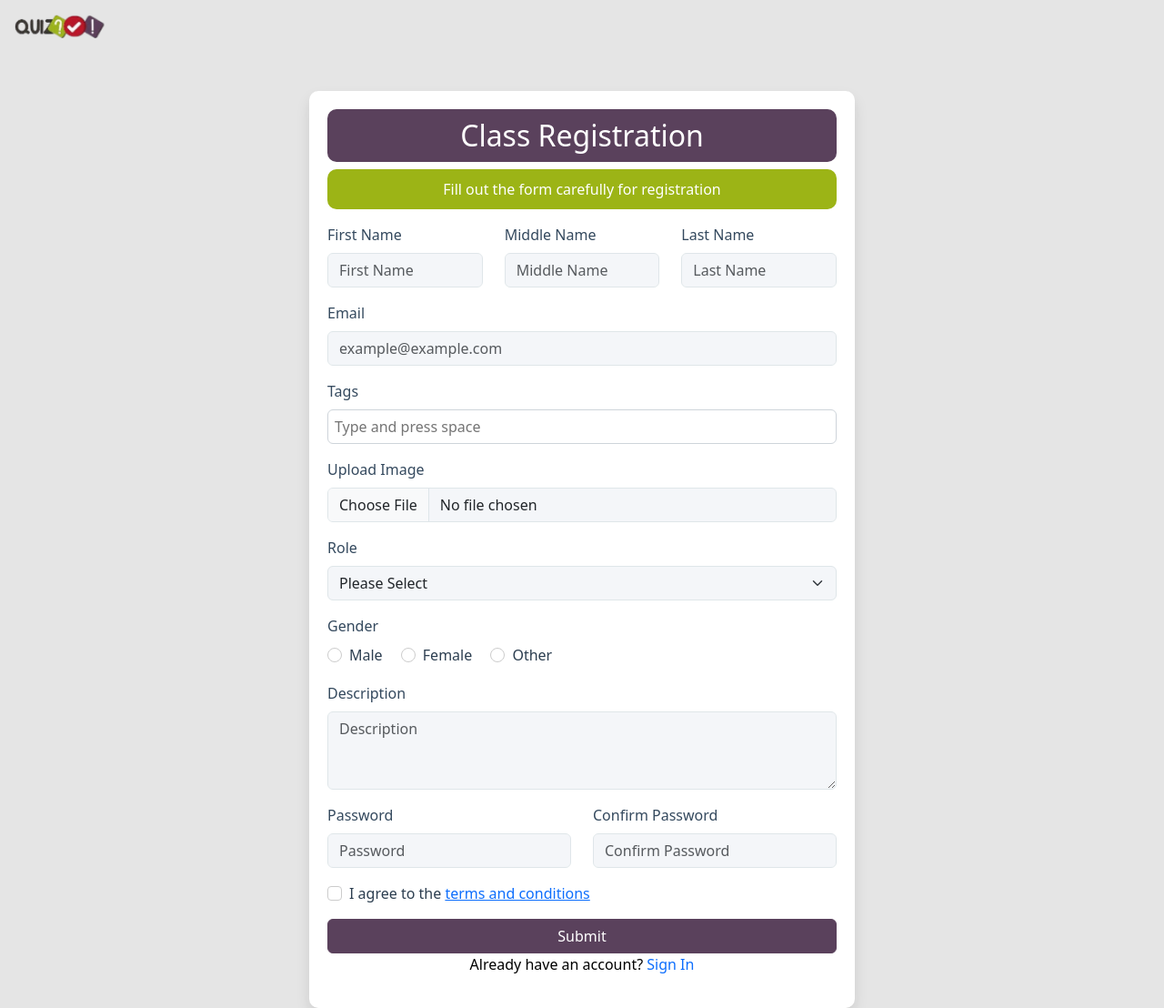
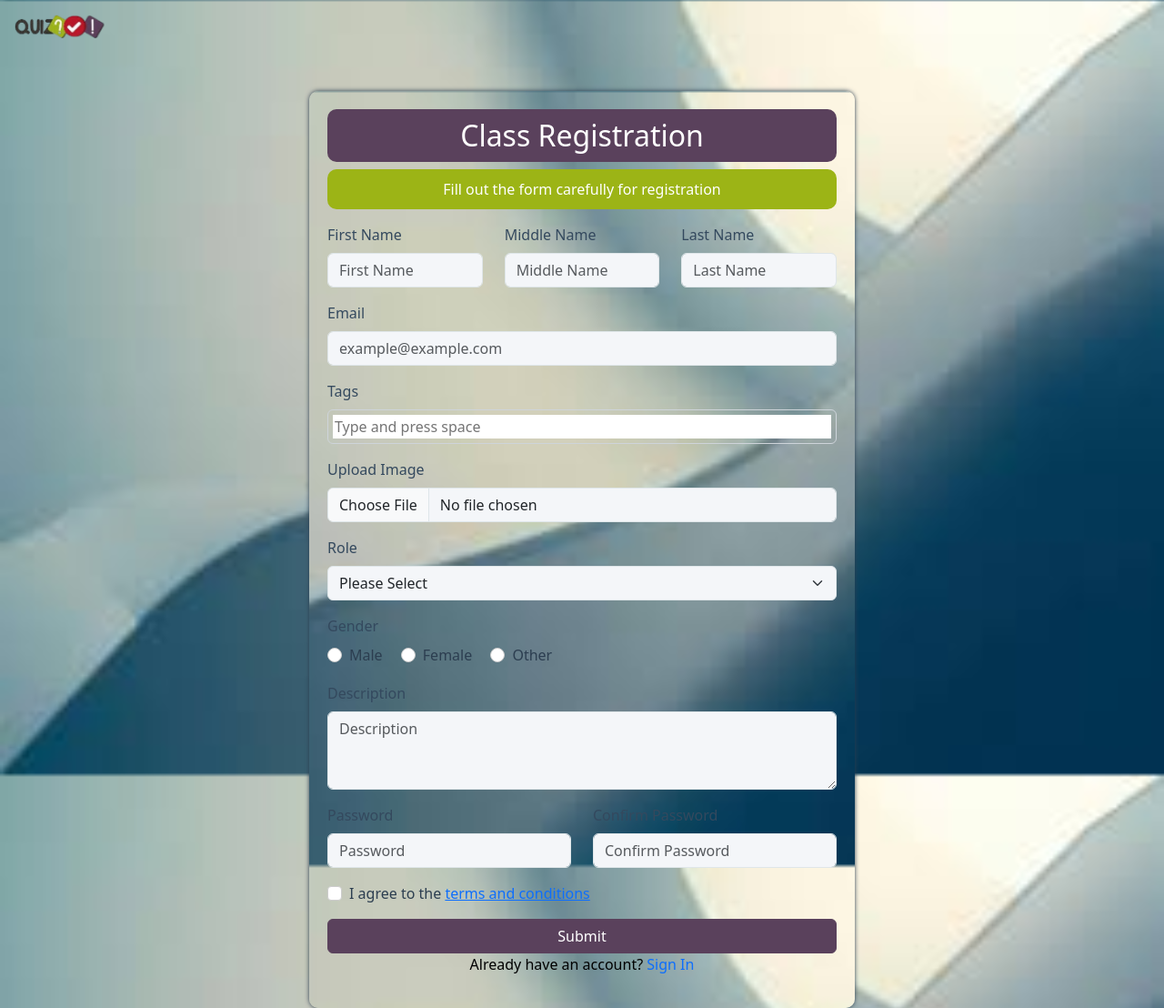
Before and after one commit to SandeepVerma334/quiz_portfolio, a PHP site: page /register.php in a window 1280 px wide. Shown: the whole page at 91% size. Run offline with PHP 8.4, Linux system fonts and the light colour scheme.

Commit message:
done by suman

```diff
--- a/login.php
+++ b/login.php
@@ -59,7 +59,7 @@ if (isset($_POST["submit"])) {
     <link rel="stylesheet" href="style.css">
 </head>
 <body>
-
+<div class="body">
 <nav>
         <div class="logo">
             <img src="logo3.png" alt="logo" width="100px">
@@ -97,5 +97,6 @@ if (isset($_POST["submit"])) {
     </div>
 
     <script src="https://cdn.jsdelivr.net/npm/bootstrap@5.3.0-alpha3/dist/js/bootstrap.bundle.min.js"></script>
+</div>
 </body>
 </html>
--- a/register.php
+++ b/register.php
@@ -110,6 +110,7 @@ if ($conn->query($iquery) === TRUE) {
     </style>
 </head>
 <body>
+    <div class="body">
     <nav>
         <div class="logo">
             <img src="logo3.png" alt="logo" width="100px">
@@ -337,5 +338,6 @@ document.getElementById('registrationForm').addEventListener('submit', function
             }
         });
     </script>
+    </div>
 </body>
 </html>
--- a/style.css
+++ b/style.css
@@ -1,5 +1,5 @@
-body {
-   background-color: #e5e5e5;
+.body {
+
     color: #2c3e50; /* Dark text color for better readability */
     /* display: flex; */
     /* justify-content: center;
@@ -8,16 +8,33 @@ body {
     padding: 0;
     margin: 0;
     overflow-y: auto; */
-}
+
+        background-image: url('background5.jpg');
+        background-repeat: no-repeat;
+        background-size: cover;
+        background-attachment: fixed;
+        min-height: 100vh;
+   }
+
+
+
+
+
 
 .container {
     background: #ffffff; /* White background for the form */
     border-radius: 10px;
-    box-shadow: 0 8px 15px rgba(0, 0, 0, 0.1); /* Lighter shadow */
+    /* box-shadow: 0 8px 15px rgba(0, 0, 0, 0.1); Lighter shadow */
     padding: 20px;
     width: 100%;
     max-width: 600px;
     margin-top: 50px;
+
+        box-shadow: 0 0 5px 0 ;
+        background: inherit;
+        backdrop-filter: blur(10px);
+        /* <!--margin: 100px; according to your need--> */
+
 }
 
 .heading {
```
Also changed, not shown: background1.avif (added), background3.jpg (added), background4.jpg (added), background5.jpg (added).
